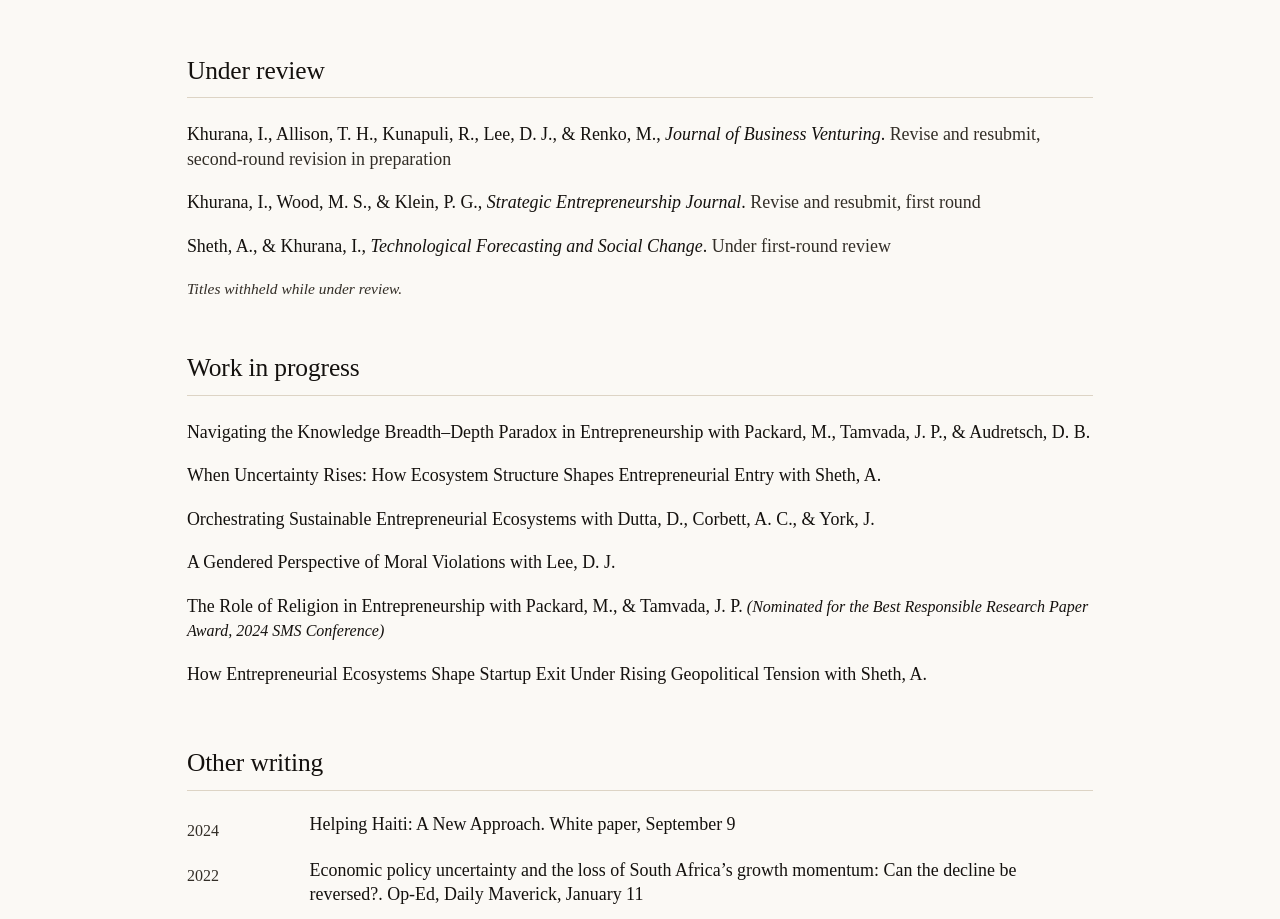
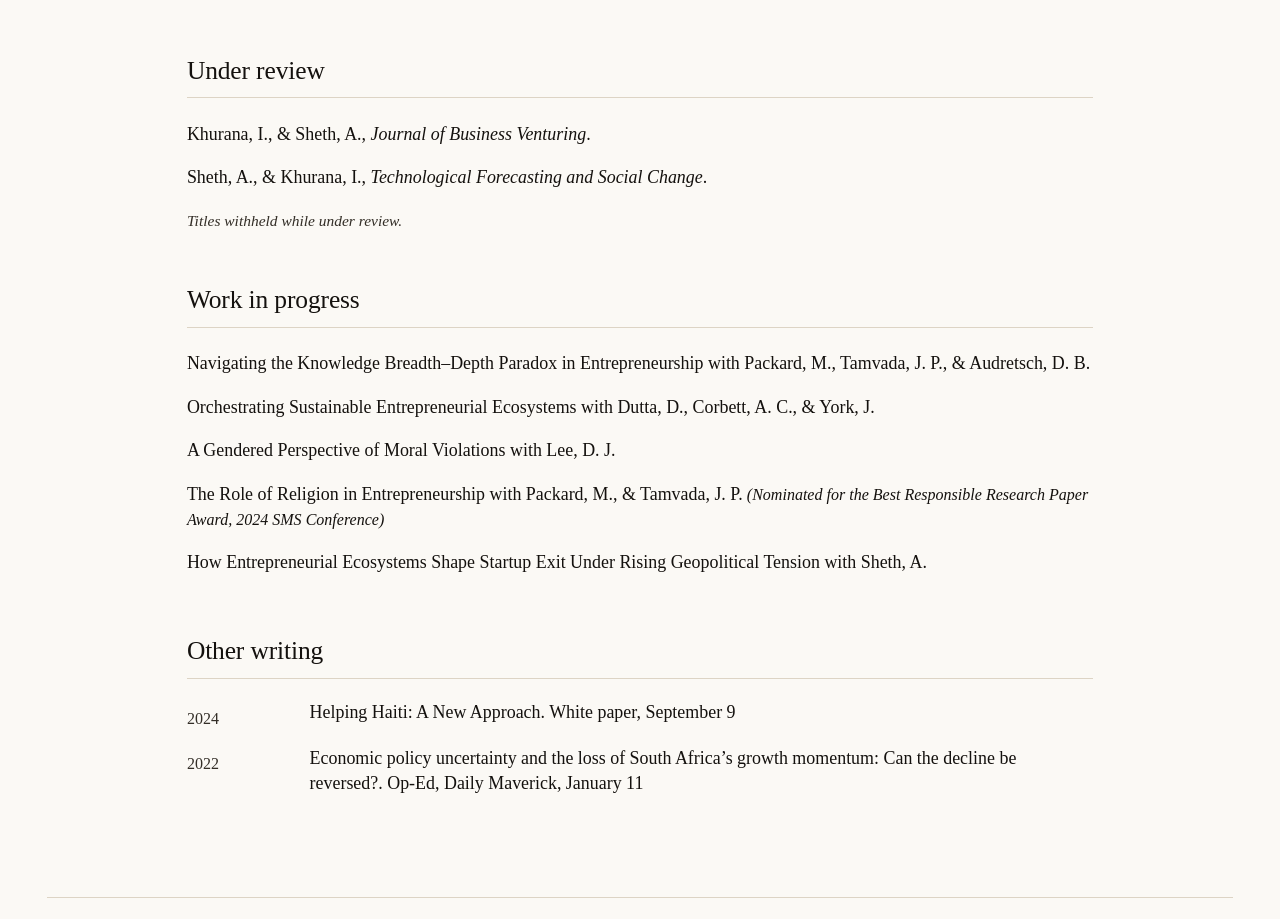
Before and after one commit to Khurana15/Khurana15.github.io, a Next.js app: page /research in a window 1280 px wide. Shown: the part 2240-3159 px from the top of the page. Built offline with nearby package versions, Linux system fonts and the light colour scheme.

Commit message:
Add reviseAndResubmit list and update underReview

```diff
--- a/content/site.ts
+++ b/content/site.ts
@@ -246,15 +246,18 @@ export const otherPublications = [
 ];
 
 // Titles are withheld while manuscripts are under review.
+export const reviseAndResubmit = [
+  { authors: "Khurana, I., Allison, T. H., Kunapuli, R., Lee, D. J., & Renko, M.", venue: "Journal of Business Venturing", status: "Second-round revision submitted" },
+  { authors: "Khurana, I., Wood, M. S., & Klein, P. G.", venue: "Strategic Entrepreneurship Journal", status: "First-round revision in preparation" },
+];
+
 export const underReview = [
-  { authors: "Khurana, I., Allison, T. H., Kunapuli, R., Lee, D. J., & Renko, M.", venue: "Journal of Business Venturing", status: "Revise and resubmit, second-round revision in preparation" },
-  { authors: "Khurana, I., Wood, M. S., & Klein, P. G.", venue: "Strategic Entrepreneurship Journal", status: "Revise and resubmit, first round" },
-  { authors: "Sheth, A., & Khurana, I.", venue: "Technological Forecasting and Social Change", status: "Under first-round review" },
+  { authors: "Khurana, I., & Sheth, A.", venue: "Journal of Business Venturing" },
+  { authors: "Sheth, A., & Khurana, I.", venue: "Technological Forecasting and Social Change" },
 ];
 
 export const inProgress = [
   { title: "Navigating the Knowledge Breadth–Depth Paradox in Entrepreneurship", authors: "with Packard, M., Tamvada, J. P., & Audretsch, D. B." },
-  { title: "When Uncertainty Rises: How Ecosystem Structure Shapes Entrepreneurial Entry", authors: "with Sheth, A." },
   { title: "Orchestrating Sustainable Entrepreneurial Ecosystems", authors: "with Dutta, D., Corbett, A. C., & York, J." },
   { title: "A Gendered Perspective of Moral Violations", authors: "with Lee, D. J." },
   { title: "The Role of Religion in Entrepreneurship", authors: "with Packard, M., & Tamvada, J. P.", note: "Nominated for the Best Responsible Research Paper Award, 2024 SMS Conference" },
```
